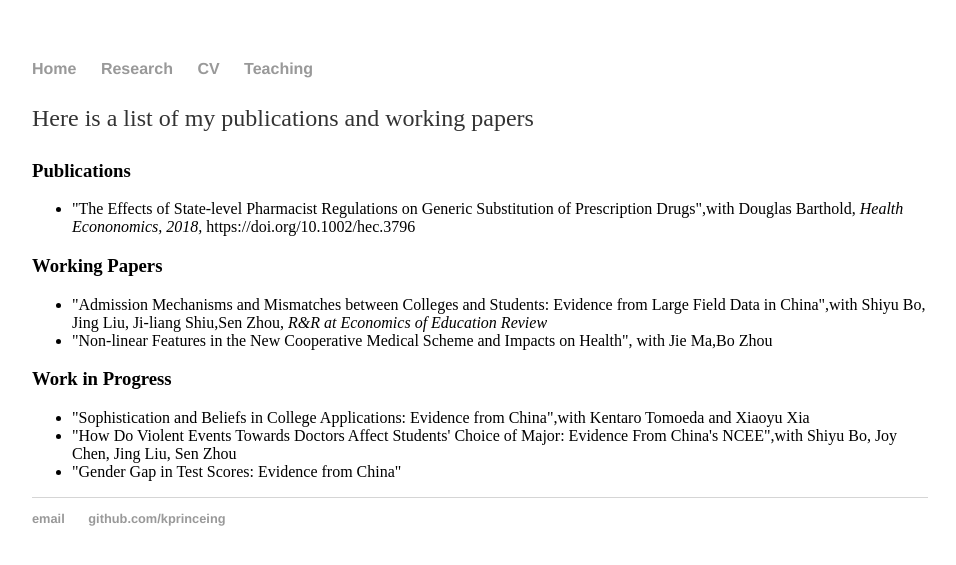
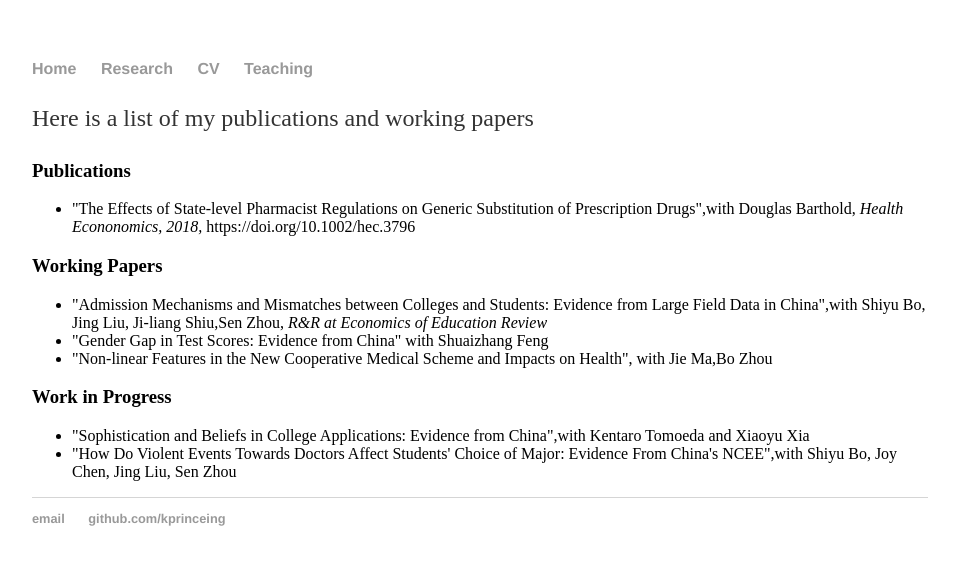
Before and after one commit to kprinceing/kprinceing.github.io, a Jekyll site: the page built from research.html, in a window 1280 px wide. Shown: the top 565 px of the page, without its empty margins (160-1116 px from the left). Built offline with Jekyll 4.4.1, drawn with Linux system fonts in a browser that asks for light colours; some of the changed lines change nothing that is shown.

Commit message:
Update research.html

```diff
--- a/research.html
+++ b/research.html
@@ -11,6 +11,7 @@ title:  research
 	<h3>Working Papers</h3>
 	<ul>
                 <li> "Admission Mechanisms and Mismatches between Colleges and Students: Evidence from Large Field Data in China",with Shiyu Bo, Jing Liu, Ji-liang Shiu,Sen Zhou, <i>R&R at Economics of Education Review</i></li>
+		<li> "Gender Gap in Test Scores: Evidence from China" with Shuaizhang Feng</li>
 		<li> "Non-linear Features in the New Cooperative Medical Scheme and Impacts on Health", with Jie Ma,Bo Zhou </li>
 </ul>
 
@@ -18,7 +19,6 @@ title:  research
 	<ul>
 		<li> "Sophistication and Beliefs in College Applications: Evidence from China",with Kentaro Tomoeda and Xiaoyu Xia
 		<li> "How Do Violent Events Towards Doctors Affect Students' Choice of Major: Evidence From China's NCEE",with Shiyu Bo, Joy Chen, Jing Liu, Sen Zhou </li>
-		<li> "Gender Gap in Test Scores: Evidence from China"</li>
 
 </ul>
 
```
